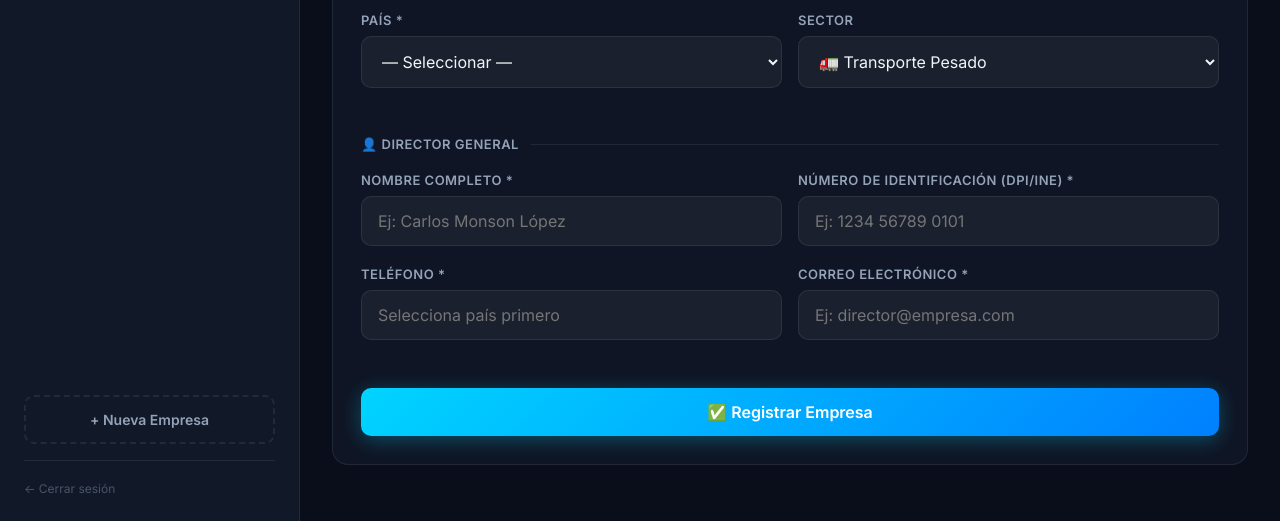
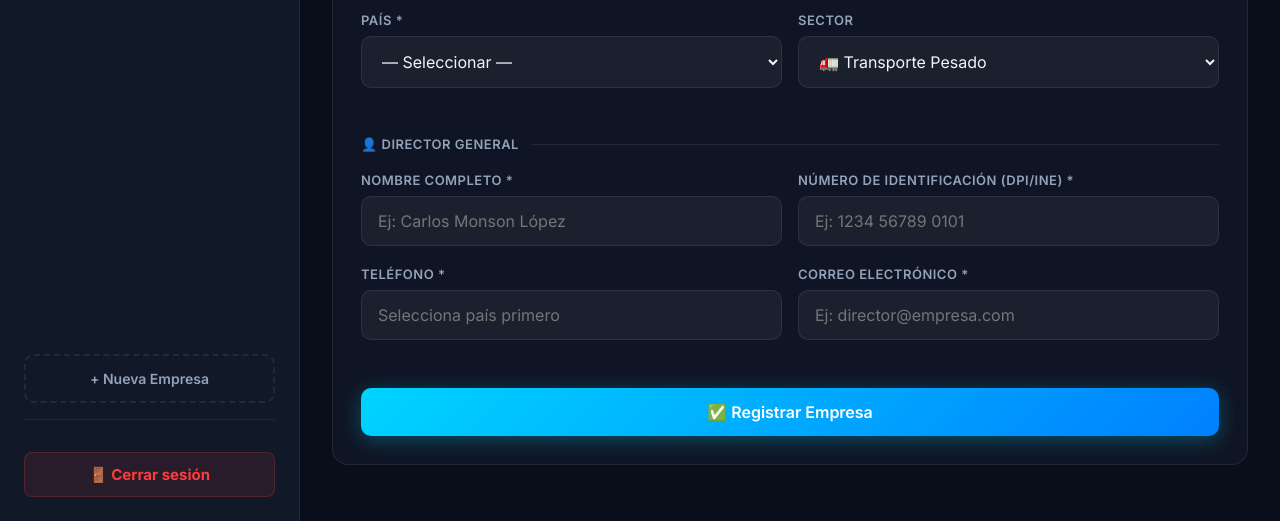
Before and after one commit to SisdelNir/CEL-RADIO, a website: page master.html in a window 1280 px wide. Shown: the part 383-904 px from the top of the page. Drawn offline with Linux system fonts and the light colour scheme.

Commit message:
Boton de cerrar sesion mas grande y visible

```diff
--- a/master.html
+++ b/master.html
@@ -144,7 +144,7 @@
       <button class="btn-new" id="btnNew">+ Nueva Empresa</button>
 
       <div style="padding-top:16px;border-top:1px solid var(--border);margin-top:16px">
-        <a href="index.html" style="font-size:12px;color:var(--text-muted);text-decoration:none">← Cerrar sesión</a>
+        <a href="index.html" style="display:block; padding: 12px; margin-top: 16px; font-size: 15px; font-weight: bold; color: var(--red); background: rgba(255,68,68,0.1); border: 1px solid rgba(255,68,68,0.2); border-radius: 8px; text-align: center; text-decoration: none; transition: 0.2s;">🚪 Cerrar sesión</a>
       </div>
     </aside>
 
```
Also changed, not shown: admin.html (+1 -1 lines).
